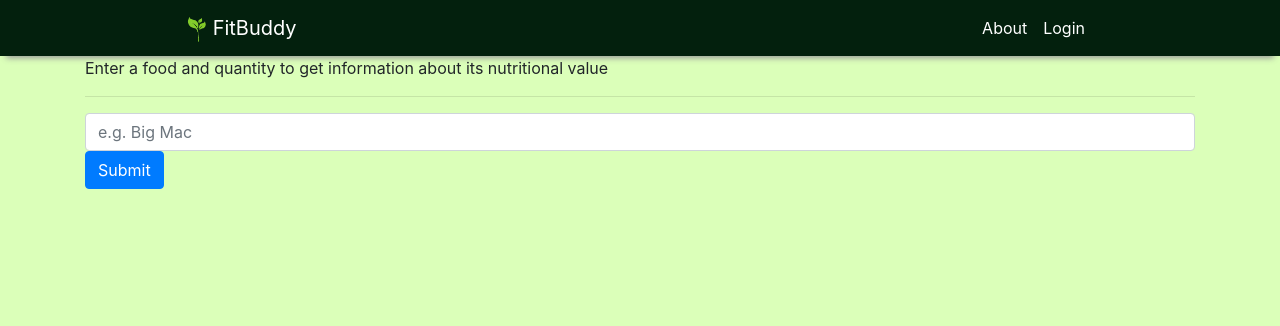
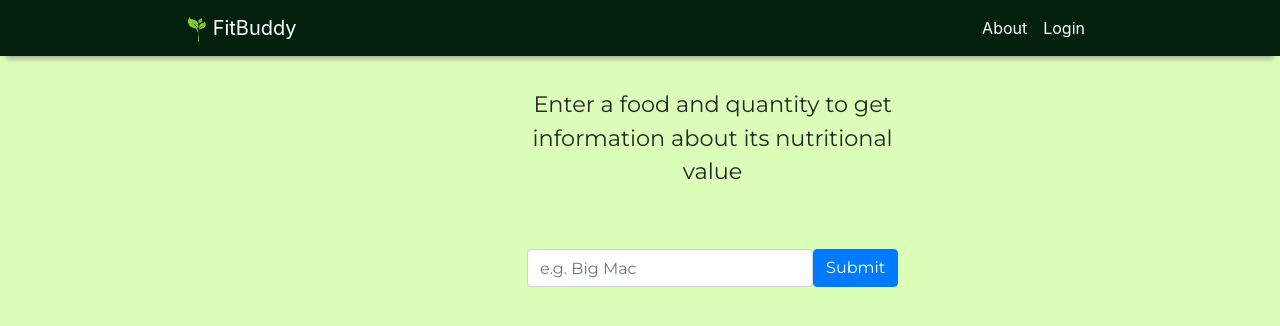
Before and after one commit to Three-of-Kind-Project2/FitBuddy-frontend, an Angular app: page /search in a window 1280 px wide. Shown: the top 326 px of the page. Built offline with nearby package versions, Linux system fonts and the light colour scheme.

Commit message:
Added style to search page

```diff
--- a/src/app/pages/search/search.component.css
+++ b/src/app/pages/search/search.component.css
@@ -0,0 +1,67 @@
+@import url('https://fonts.googleapis.com/css?family=Montserrat&display=swap');
+
+ .header {
+	 justify-content: center;
+	 align-items: center;
+	 background-color: #333;
+	 margin: 0 -15px;
+}
+ .header h1 {
+	 color: white;
+	 font-size: 1.8em;
+}
+ .header img {
+	 border-radius: 360px;
+	 margin: 0.5em;
+	 height: 3em;
+}
+ #info-box {
+	 border-radius: 8px;
+	 margin-top: 1rem;
+	 padding: 1rem;
+	 background-color: #57b7df 21;
+	 font-family: 'Montserrat', sans-serif;
+	 font-size: 1.4rem;
+	 color: #272727;
+}
+ form {
+	 width: 100%;
+	 display: flex;
+	 justify-content: center;
+	 margin-top: 0.5em;
+}
+ ul {
+	 padding: 0;
+}
+
+
+.card {
+    margin: 1em 0 1em 0;
+}
+
+div {
+    display: flex;
+    flex-direction: column;
+    width: 18em;
+}
+
+div h4, div p {
+    text-align: center;
+}
+
+div img {
+    height: 6em;
+    margin: 0 auto;
+}
+
+div .macros {
+    display: grid;
+    width: 100%;
+    grid-template-columns: auto auto;
+    margin: auto;
+    justify-content: center;
+}
+
+div .macros .macroCategories {
+    text-align: left;
+}
--- a/src/app/pages/search/search.component.html
+++ b/src/app/pages/search/search.component.html
@@ -7,19 +7,13 @@
     </p>
     <hr />
     <form (submit)="onSubmitForm(form)" #form="ngForm">
-      <input
-        class="form-control"
-        placeholder="e.g. Big Mac"
-        name="recipe"
-        type="text"
-        [(ngModel)]="recipeInput"
-      />
+      <input class="form-control" placeholder="e.g. Big Mac" name="recipe" type="text" [(ngModel)]="recipeInput" />
       <button class="btn btn-primary">Submit</button>
     </form>
 
     <div class="results" id="results">
       <app-food *ngFor="let food of foods" [food]="food">
-        <div class="card mx-auto">
+        <div class="card">
           <div class="card-header">
             <h4>{{ food.name }}</h4>
           </div>
--- a/src/app/pages/userhome/userhome.component.html
+++ b/src/app/pages/userhome/userhome.component.html
@@ -1,4 +1,5 @@
 <p>userhome works!</p>
 <button type="submit" (click)="formPage()" class="btn btn-primary btn-lg button-padding-top button-padding-bot">Form</button>
 <button type="submit" (click)="tablePage()" class="btn btn-primary btn-lg button-padding-top button-padding-bot">Table</button>
+<button type="submit" (click)="searchPage()" class="btn btn-primary btn-lg button-padding-top button-padding-bot">Search</button>
 <button type="submit" (click)="mapPage()" class="btn btn-primary btn-lg button-padding-top button-padding-bot">Map</button>
--- a/src/app/pages/userhome/userhome.component.ts
+++ b/src/app/pages/userhome/userhome.component.ts
@@ -13,15 +13,19 @@ export class UserhomeComponent implements OnInit {
   ngOnInit(): void {
   }
 
+  searchPage(): void {
+    this.router.navigateByUrl("/search");
+  }
+
   formPage(): void {
-    this.router.navigateByUrl("/form")
+    this.router.navigateByUrl("/form");
   }
 
   tablePage(): void {
-    this.router.navigateByUrl("/table")
+    this.router.navigateByUrl("/table");
   }
 
   mapPage(): void {
-    this.router.navigateByUrl("/map")
+    this.router.navigateByUrl("/map");
   }
 }
```
